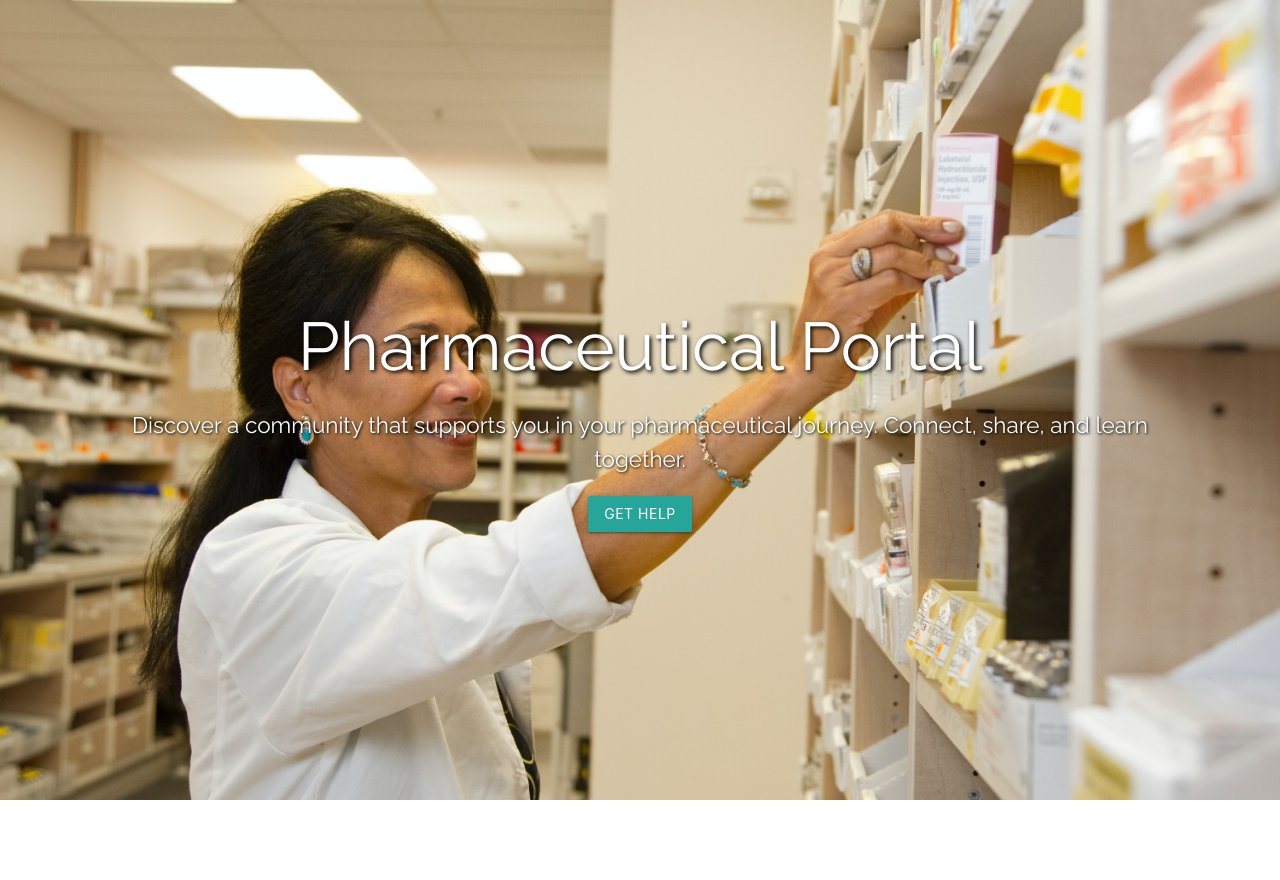
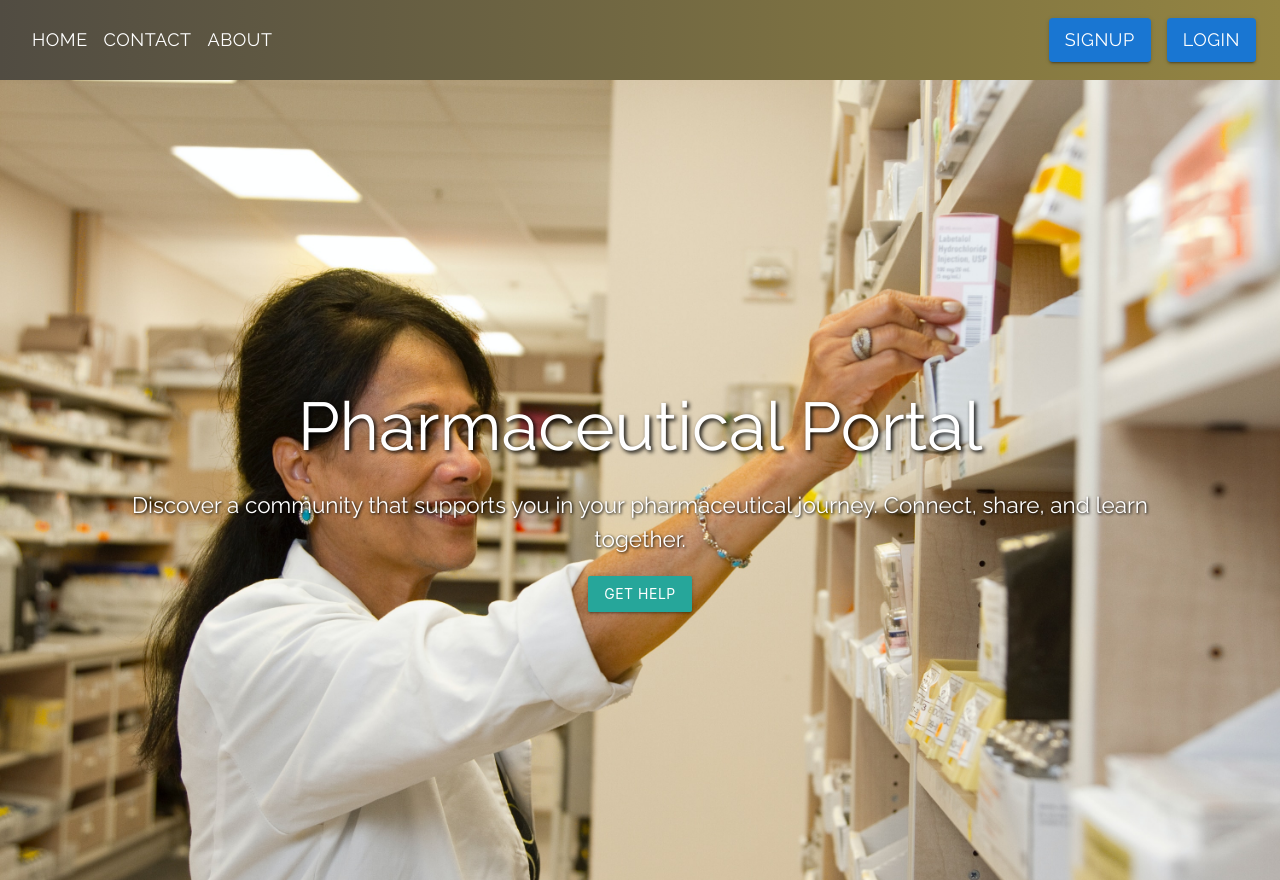
Before and after one commit to CPS714-Group23/CPS714-Group23, a React (Create React App) app: page / in a window 1280 px wide. Before the commit the page ends 800 px from the top, so only its background shows below. Built offline with nearby package versions, Linux system fonts and the light colour scheme.

Commit message:
create navbar

```diff
--- a/package.json
+++ b/package.json
@@ -3,6 +3,10 @@
   "version": "0.1.0",
   "private": true,
   "dependencies": {
+    "@emotion/react": "^11.11.1",
+    "@emotion/styled": "^11.11.0",
+    "@mui/icons-material": "^5.14.12",
+    "@mui/material": "^5.14.12",
     "@testing-library/jest-dom": "^5.17.0",
     "@testing-library/react": "^13.4.0",
     "@testing-library/user-event": "^13.5.0",
--- a/src/App.js
+++ b/src/App.js
@@ -1,9 +1,11 @@
 import React from 'react';
 import PharmaceuticalPortal from './PharmaceuticalPortal';
+import Navbar from './components/Nav/Nav';
 
 function App() {
   return (
     <div className="App">
+      <Navbar />
       <PharmaceuticalPortal />
     </div>
   );
--- /dev/null
+++ b/src/components/Nav/Nav.css
@@ -0,0 +1,52 @@
+/* Nav.css */
+
+.navbar {
+    background: linear-gradient(to right, #514c42, #948542);
+    color: #fff;
+    transition: background-color 0.3s ease-in-out;
+    position: fixed;
+    width: 100%;
+    z-index: 1000;
+    padding: 8px 0;
+  }
+
+  .toolbar {
+    display: flex;
+    justify-content: space-between;
+    align-items: center;
+  }
+
+  .left-nav {
+    display: flex;
+    align-items: center;
+  }
+
+  .right-nav {
+    display: flex; /* Add display: flex here */
+    align-items: center;
+  }
+
+  .nav-links button {
+    background-color: #fff;
+    color: #333;
+    border: none;
+    padding: 10px 20px;
+    text-transform: uppercase;
+    font-weight: bold;
+    text-decoration: none;
+    transition: background-color 0.3s, color 0.3s;
+  }
+
+  .nav-links button::after {
+    content: "|";
+    margin: 0 10px;
+  }
+
+  .nav-links button:last-child::after {
+    content: "";
+  }
+
+  .nav-links button:hover {
+    background-color: #ff6f61;
+    color: #fff;
+  }
--- /dev/null
+++ b/src/components/Nav/Nav.jsx
@@ -0,0 +1,40 @@
+import React from 'react';
+import { AppBar, Toolbar, Button, Box } from '@mui/material';
+import './Nav.css';
+
+function Navbar() {
+  const buttonStyle = {
+    fontSize: '18px',
+    fontFamily: 'Raleway, sans-serif',
+  };
+
+  return (
+    <AppBar position="static" className="navbar">
+      <Toolbar className="toolbar">
+        <div className="left-nav">
+          <Button color="inherit" href="/" style={buttonStyle}>
+            Home
+          </Button>
+          <Button color="inherit" href="/contact" style={buttonStyle}>
+            Contact
+          </Button>
+          <Button color="inherit" href="/about" style={buttonStyle}>
+            About
+          </Button>
+        </div>
+        <div className="right-nav" style={{ display: 'flex', alignItems: 'center' }}>
+          <Button variant="contained" color="primary" href="/signup" style={buttonStyle}>
+            SignUp
+          </Button>
+          <Box marginLeft={2}>
+            <Button variant="contained" color="primary" href="/login" style={buttonStyle}>
+              Login
+            </Button>
+          </Box>
+        </div>
+      </Toolbar>
+    </AppBar>
+  );
+}
+
+export default Navbar;
```
Also changed, not shown: 1 other file (tests, documents, lock files or other folders).
